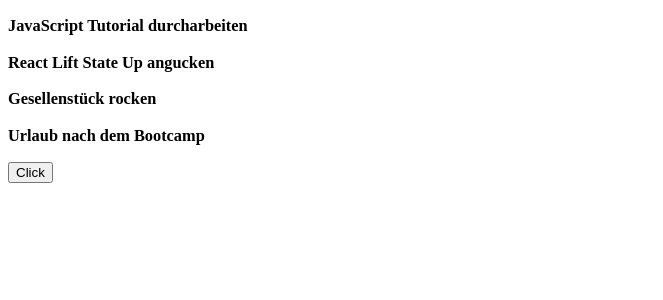
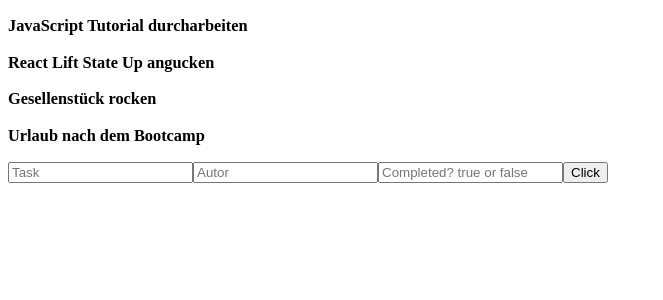
Before and after one commit to slawoe/todoapp, a React (Create React App) app: page / in a window 1280 px wide. Shown: the top 300 px of the page, without its empty margins (0-663 px from the left). Built offline with nearby package versions, Linux system fonts and the light colour scheme; data requests are answered from the project's data file.

Commit message:
Add inputfields and postToDO props

```diff
--- a/src/App.js
+++ b/src/App.js
@@ -14,14 +14,19 @@
   }, []);
 
   function addToDo() {
-    postToDo().then(doFetch);
+    postToDo("Hello", "zweiteZeile", "Dritte").then(doFetch);
   }
   return (
     <div>
       {toDos?.map((todo) => (
         <h3 key={todo.id}>{todo.task}</h3>
       ))}
-      <button onClick={addToDo}>Click</button>
+      <form>
+        <input placeholder="Task" />
+        <input placeholder="Autor" />
+        <input placeholder="Completed? true or false" />
+        <button onClick={addToDo}>Click</button>
+      </form>
     </div>
   );
 }
--- a/src/api/postToDo.js
+++ b/src/api/postToDo.js
@@ -1,11 +1,11 @@
-export default async function postToDo() {
+export default async function postToDo(task, author, completed) {
   const response = await fetch("http://localhost:3000/todos", {
     method: "POST",
     headers: { "Content-Type": "application/json" },
     body: JSON.stringify({
-      task: "TestToDo",
-      author: "Slawo",
-      completed: false,
+      task: task,
+      author: author,
+      completed: completed,
     }),
   });
   return response.ok;
```
Also changed, not shown: 1 other file (tests, documents, lock files or other folders).
